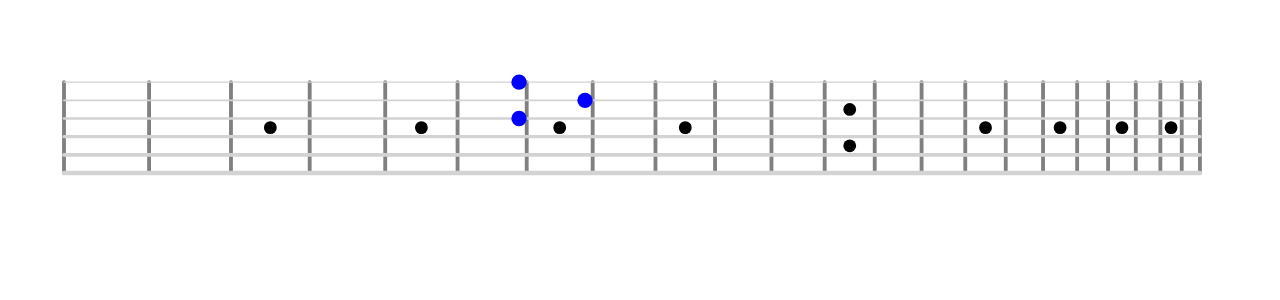
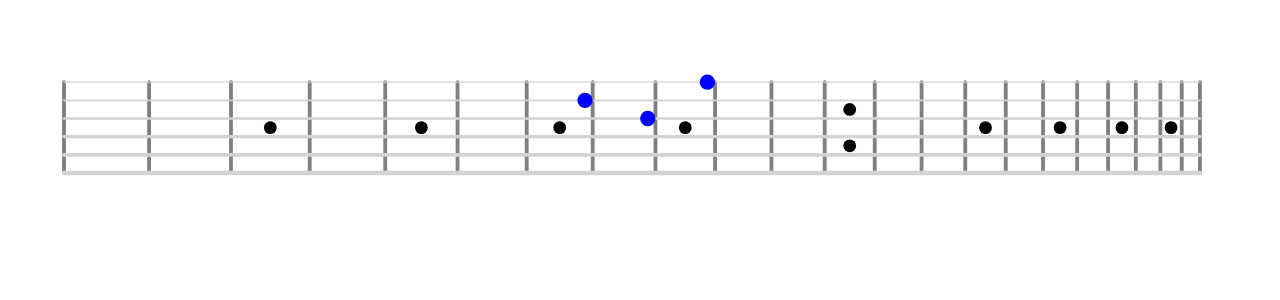
Before and after one commit to MikeCullimore/guitar-navigation, a React (Create React App) app: page / in a window 1280 px wide. Shown: the top 300 px of the page. Built offline with nearby package versions, Linux system fonts and the light colour scheme.

Commit message:
Separate component for guitar fretboard specifically.

```diff
--- a/src/App.tsx
+++ b/src/App.tsx
@@ -1,12 +1,14 @@
 import './App.css';
 import { chordLibraryGuitar, fretsToMarkers } from './chords';
-import Fretboard from './Fretboard';
+// import Fretboard from './Fretboard';
+import GuitarFretboard from './GuitarFretboard';
 // import StateTransitionComponent from './StateTransitionComponent';
 
 // TODO: show chord name (if rendering a chord).
 function App() {
   return (
-    <Fretboard numStrings={6} numFrets={22} markers={fretsToMarkers(chordLibraryGuitar.get('F#'))}/>
+    // <Fretboard numStrings={6} numFrets={22} markers={fretsToMarkers(chordLibraryGuitar.get('F#'))}/>
+    <GuitarFretboard markers={fretsToMarkers(chordLibraryGuitar.get('Badd9'))}/>
     // <StateTransitionComponent/>
   );
 }
--- a/src/Fretboard.tsx
+++ b/src/Fretboard.tsx
@@ -41,10 +41,13 @@ export interface NoteMarker {
     opacity?: number;
 }
 
-export interface FretboardProps {
+export interface Markers {
+    markers: NoteMarker[]; // TODO: replace with frame data (markers as function of time).
+}
+
+export interface FretboardProps extends Markers {
     numStrings: number;
     numFrets: number;
-    markers: NoteMarker[]; // TODO: replace with frame data (markers as function of time).
 }
 
 const getArrayOfLength = (length: number): number[] => {
@@ -111,7 +114,6 @@ const Strings = (numStrings: number): JSX.Element[] => {
 }
 
 const Notes = (markers: NoteMarker[]): JSX.Element[] => {
-    // TODO: handle strings not played (change string colour? Or X marker at fret 0?)
     return markers.map((marker, index) => {
         const r = .6; // TODO: calculate marker radius from smallest fret spacing.
         // const r = getFretXPosition(numFrets) - getFretXPosition(numFrets - 1);
@@ -128,6 +130,7 @@ const Notes = (markers: NoteMarker[]): JSX.Element[] => {
 
 const Fretboard: React.FC<FretboardProps> = (props: FretboardProps) => {
     return (
+        // TODO: prevent the vertical scrollbar from showing.
         <svg xmlns="http://www.w3.org/2000/svg" viewBox="0 0 100 100">
             {Frets(props.numFrets)}
             {Inlays()}
--- /dev/null
+++ b/src/GuitarFretboard.tsx
@@ -0,0 +1,12 @@
+import Fretboard, { FretboardProps, Markers } from "./Fretboard";
+
+const GuitarFretboard: React.FC<Markers> = (props: Markers) => {
+    const fretboardProps: FretboardProps = {
+        numStrings: 6,
+        numFrets: 22,
+        ...props
+    };
+    return <Fretboard {...fretboardProps}/>;
+}
+
+export default GuitarFretboard;
```
Also changed, not shown: 1 other file (tests, documents, lock files or other folders).
